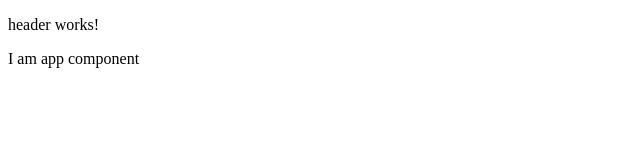
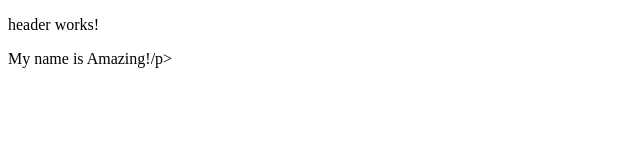
Before and after one commit to The-bvt-3-musketeers/my-life, an Angular app: page / in a window 1280 px wide. Shown: the top 160 px of the page, without its empty margins (0-640 px from the left). Built offline with nearby package versions, Linux system fonts and the light colour scheme.

Commit message:
new p tag

```diff
--- a/angular.json
+++ b/angular.json
@@ -119,6 +119,10 @@
           }
         }
       }
-    }},
-  "defaultProject": "my-life"
+    }
+  },
+  "defaultProject": "my-life",
+  "cli": {
+    "analytics": "6ede3c00-94b0-4d3c-9490-e9069f0746b0"
+  }
 }
--- a/src/app/app.component.html
+++ b/src/app/app.component.html
@@ -1,6 +1,6 @@
 <div class="container-fluid">
   <app-header></app-header>
-  <p>I am app component</p>
+  <p>My name is Amazing!/p>
 </div>
 
 
```
